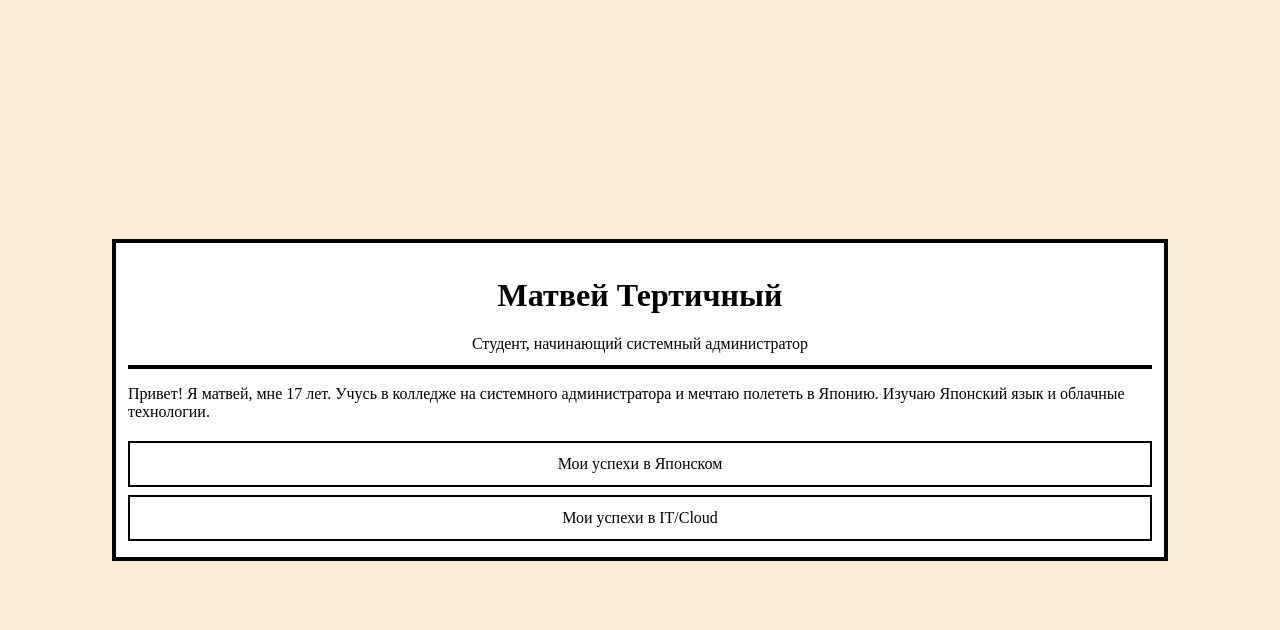
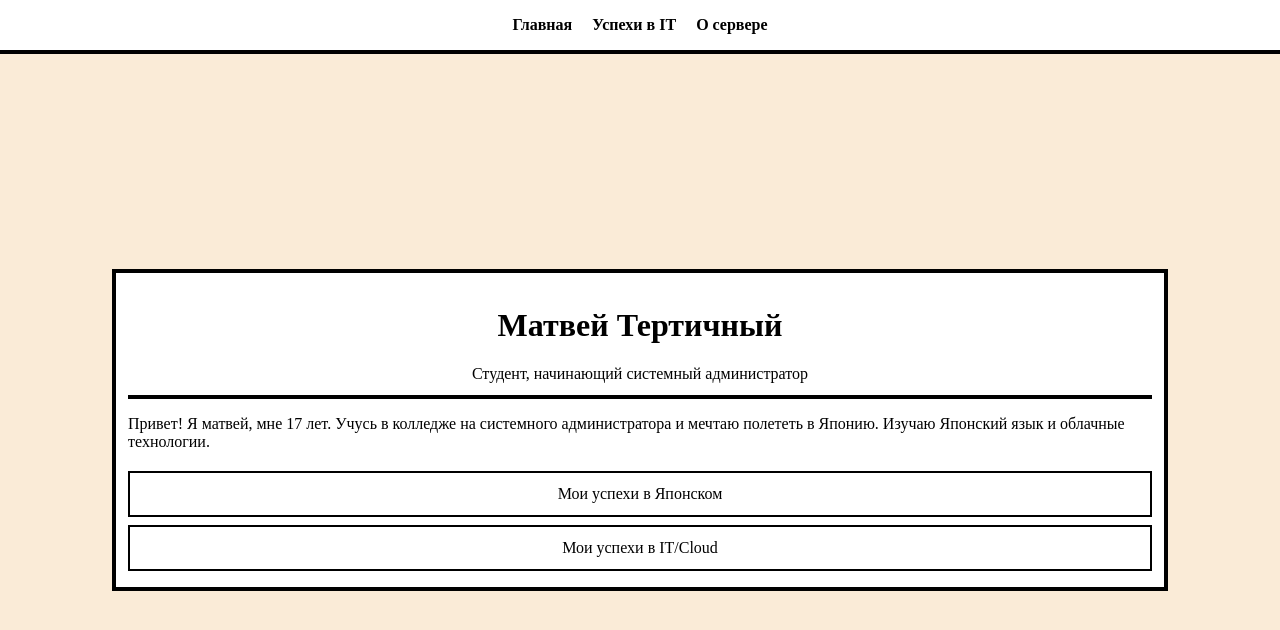
Before and after one commit to mootxed/obo-mne, a plain HTML site: page main.html in a window 1280 px wide. Drawn offline with Linux system fonts and the light colour scheme.

Commit message:
добавил шапку

```diff
--- a/main.html
+++ b/main.html
@@ -6,6 +6,15 @@
     <title>Обо мне</title>
     <link rel="stylesheet" href="style.css">
 <body>
+    <header>
+        <nav class="nav">
+            <ul>
+                <li><a href="#">Главная</a></li>
+                <li><a href="#">Успехи в IT</a></li>
+                <li><a href="#">О сервере</a></li>
+            </ul>
+        </nav>
+    </header>
     <main>
         <div id="main-info">
             <h1>Матвей Тертичный</h1>
@@ -17,9 +26,9 @@
                 Изучаю Японский язык и облачные технологии.
             </p>
         </div>
-        <div class="button">
-            <a href="https://www.notion.so/30824ada73dd80dd9882e65d09154322?v=30824ada73dd817bb861000c86f58465&source=copy_link"><button>Мои успехи в Японском</button></a>
-            <a href="https://www.notion.so/Developers-Learning-Skill-Tracker-30924ada73dd80d0b77bc16dc9bf2742?source=copy_link"><button>Мои успехи в IT/Cloud</button></a>
+        <div>
+            <a href="https://www.notion.so/30824ada73dd80dd9882e65d09154322?v=30824ada73dd817bb861000c86f58465&source=copy_link"><button class="main-button">Мои успехи в Японском</button></a>
+            <a href="#"><button class="main-button">Мои успехи в IT/Cloud</button></a>
         </div>
     </main>
 </body>
--- a/style.css
+++ b/style.css
@@ -10,12 +10,58 @@ body {
     justify-content: center; /* горизонтально */
 }
 
+header {
+    position: fixed;
+    top: 0;
+    left: 0;
+    width: 100%;
+    background-color: rgb(255, 255, 255);
+    border-bottom: 4px black solid;
+    z-index: 1000;
+}
+
+header ul {
+    display: flex;
+    justify-content: center;
+    list-style: none;
+    padding: 0;
+    gap: 20px;
+}
+
+.nav {
+    display: flex;
+    gap: 20px;
+    justify-content: center;
+    list-style: none;
+    margin: 0;
+    padding: 0;
+}
+
+.nav a {
+    text-decoration: none;
+    color: black;
+    font-weight: bold;
+    border-bottom: 2px solid transparent;
+    transition: border-color 0.3s ease-out;
+}
+
+.nav a:hover {
+    color: #555;
+    border-color: #555;
+}
+
+.nav a:hover::after {
+  opacity: 1;
+  transform: scale(1);
+}
+
 main {
     width: 80%;
     max-width: 1200px;
     background-color: rgb(255, 255, 255);
     border: 4px black solid;
     padding: 12px;
+    margin-top: 60px;
 }
 
 #main-info {
@@ -27,7 +73,7 @@ main {
     padding-bottom: 12px;
 }
 
-button {
+.main-button {
     background-color: transparent;
     border: 2px black solid;
     font: inherit;
@@ -36,7 +82,8 @@ button {
     padding: 12px;
     margin: 4px 0;
 }
- button:hover {
+
+.main-button:hover {
     background-color: black;
     color: white;
 }
```
